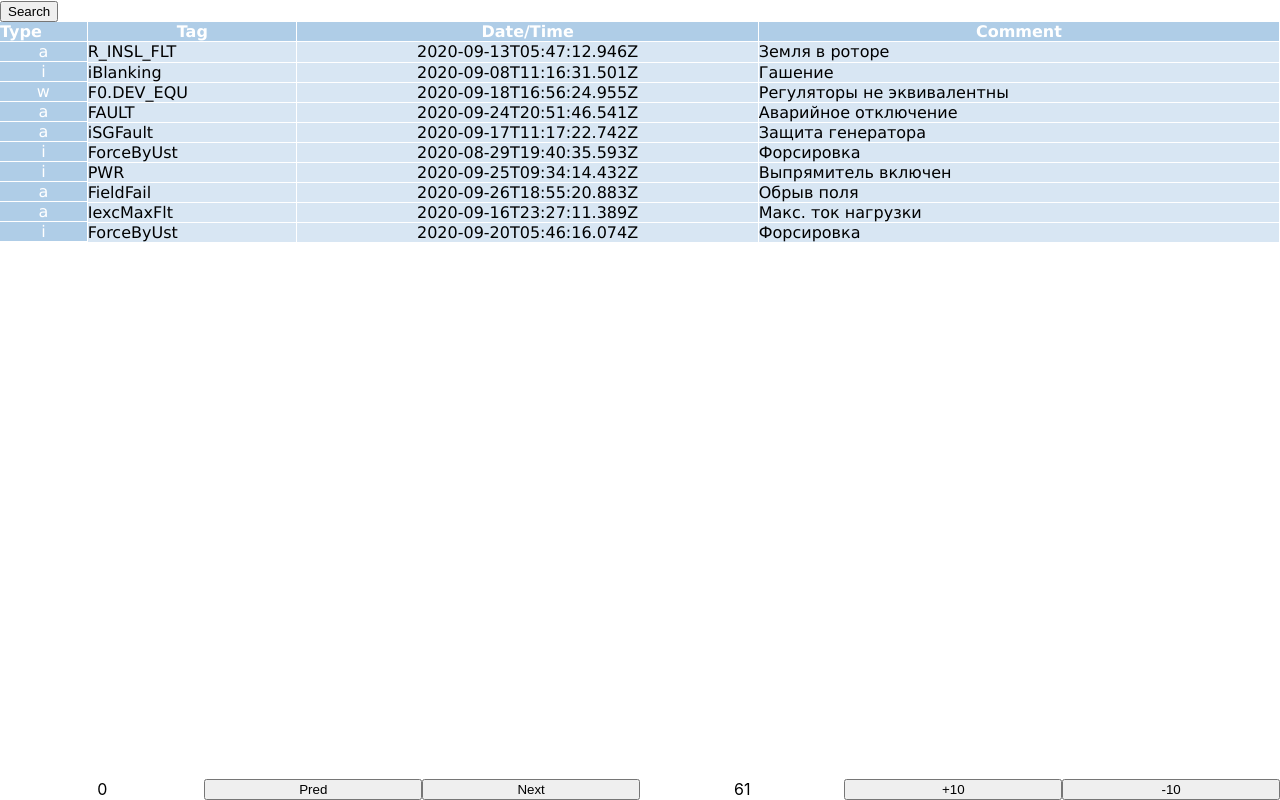
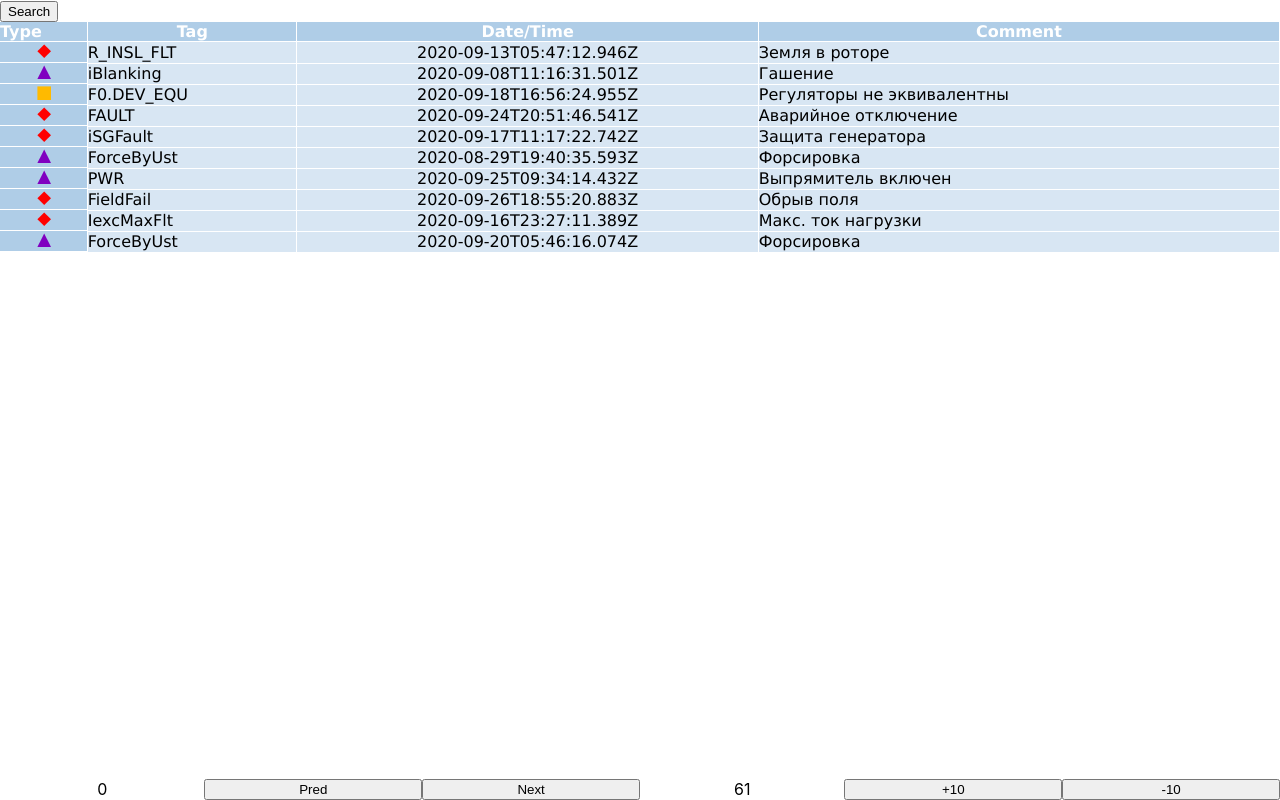
Before and after one commit to GerasimGerasimov/dexop-events-table, a React (Create React App) app: page / in a window 1280 px wide. Built offline with nearby package versions, Linux system fonts and the light colour scheme.

Commit message:
сделал значки a/w/i

```diff
--- a/src/components/markers/markers.css
+++ b/src/components/markers/markers.css
@@ -1,3 +1,16 @@
+.div-item {
+  height: 100%;
+  width:  100%;
+  display: flex;
+  justify-content: center;
+}
+
 .legend-item {
-  margin: 0px 0px;
+  height: 0%;
+  width:  50%;
+  max-width: 1em;
 }
+
+._svg {
+  box-sizing: border-box;
+}
--- a/src/components/markers/markers.tsx
+++ b/src/components/markers/markers.tsx
@@ -4,13 +4,47 @@ import './markers.css';
 export interface IMarkersProps {
   type: string;
 }
+/* https://ruseller.com/lessons.php?id=2077&rub=2 */
 
 export default class Markers extends Component <IMarkersProps,{}> {
 
+  private getSVG(type: string) {
+    switch (type) {
+      case 'a':
+        return (
+          <svg className='_svg' viewBox="0 0 1 1">
+            <g transform='translate(0.15, 0.15) scale(0.85)'>
+              <path d="M 0 0.5 L 0.5 0 L 1 0.5 L 0.5 1 Z"
+                fill="red"/>
+            </g>
+          </svg>
+        )
+      case 'w':
+        return (
+          <svg className='_svg' viewBox="0 0 1 1">
+            <g transform='translate(0.15, 0.15) scale(0.85)'>
+              <rect x='0' y='0' width='1' height='1'
+                fill="#ffba00"/>
+            </g>
+          </svg>
+        )
+      case 'i':
+        return (
+          <svg className='_svg' viewBox="0 0 1 1">
+            <g transform='translate(0.15, 0.15) scale(0.85)'>
+              <path d="M 0 1 L 0.5 0 L 1 1 Z"
+                fill="#8000C0"/>
+            </g>
+          </svg>
+        )
+    }
+  }
   render () {
     return (
-      <div>
-        <p className='legend-item'>{this.props.type}</p>
+      <div className='div-item'>
+        <div className='legend-item'>
+          {this.getSVG(this.props.type)}
+        </div>
       </div>
     )
   }
--- a/src/components/table/EventsTable.css
+++ b/src/components/table/EventsTable.css
@@ -31,5 +31,4 @@ table.events thead th {
 .center {
   display: flex;
   justify-content: center;
-  max-height: fit-content;
 }
```
